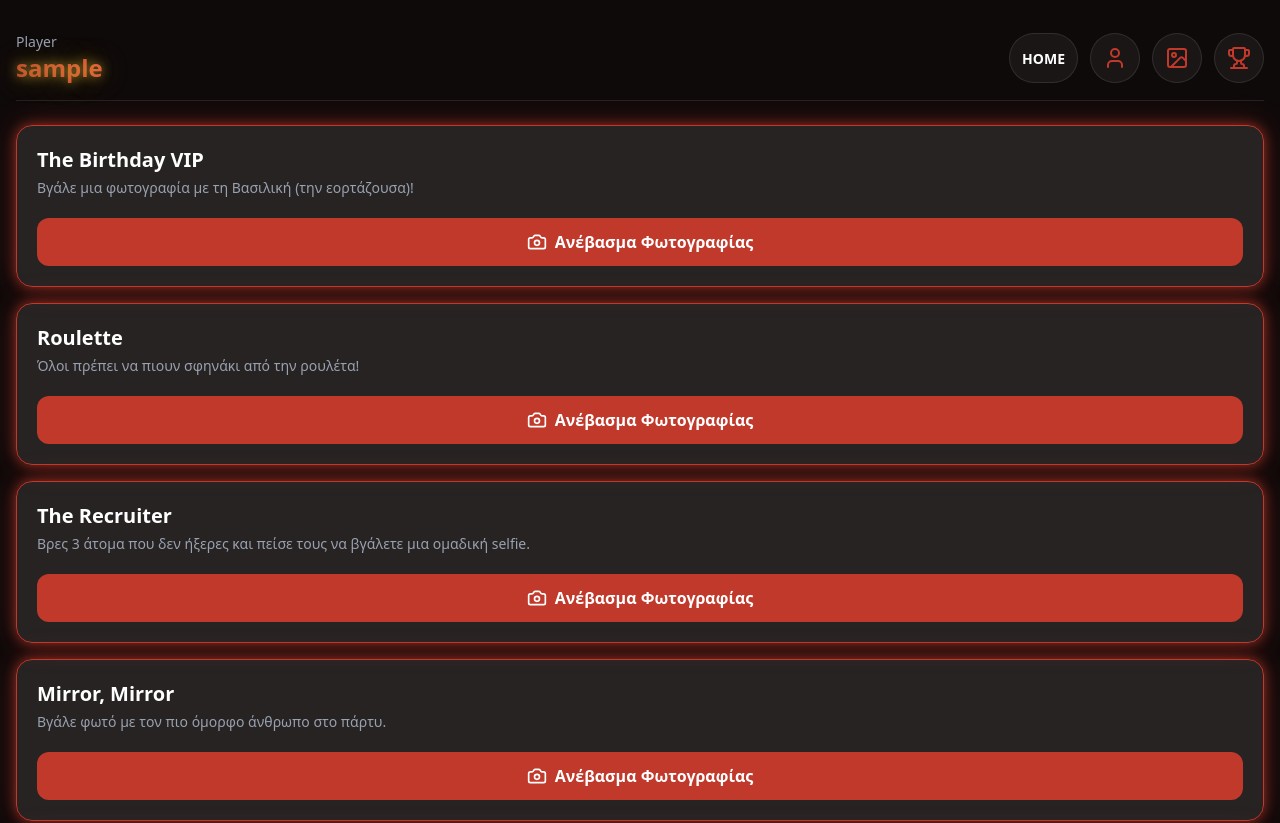
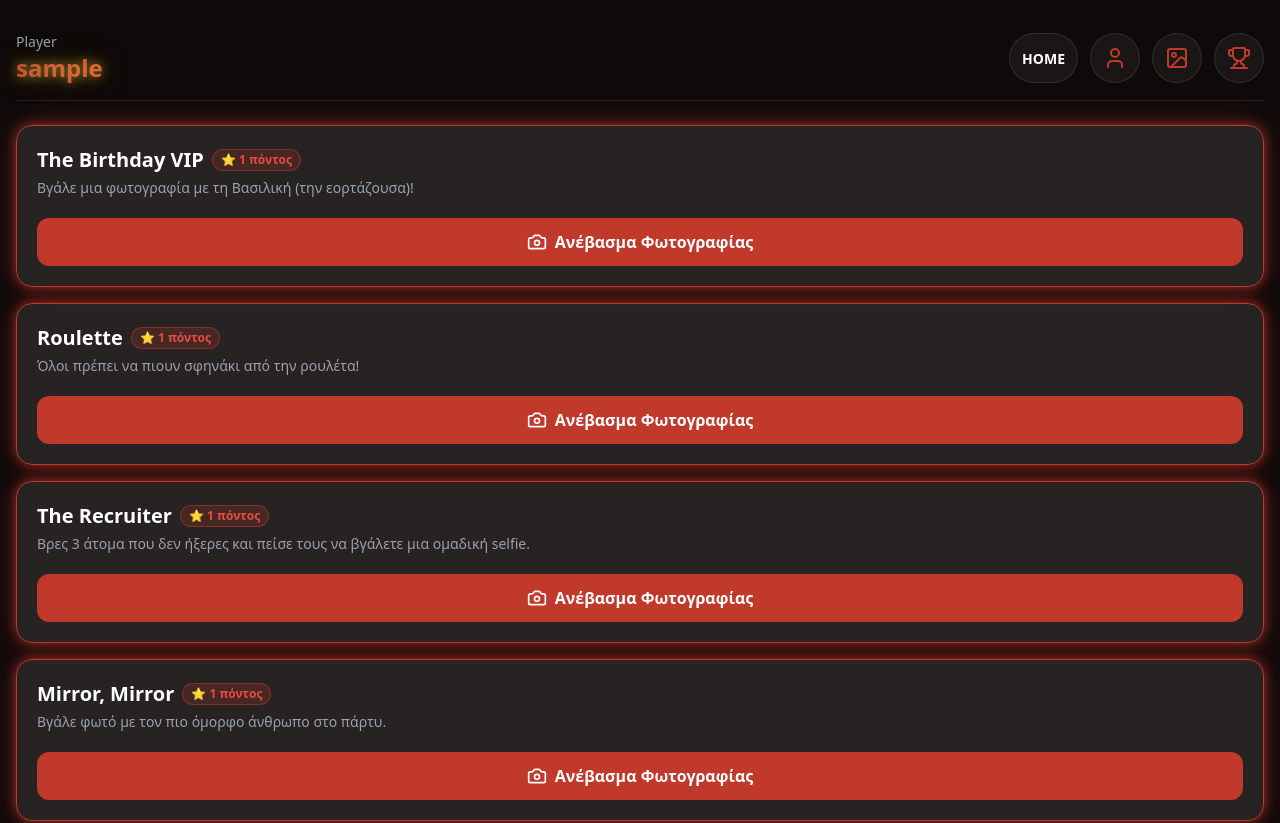
Before and after one commit to gamwmanos/vasos-party-app, a Next.js app: page /dashboard in a window 1280 px wide. Shown: the top 823 px of the page. Built offline with nearby package versions, Linux system fonts and the light colour scheme; no server answers; the database is empty; sample sign-in values are in the browser's storage.

Commit message:
Show points badge on each quest card

```diff
--- a/src/components/QuestCard.tsx
+++ b/src/components/QuestCard.tsx
@@ -37,8 +37,13 @@ export default function QuestCard({ quest, status, onComplete, isUploading, user
       )}
     >
       <div className="flex items-start justify-between gap-4">
-        <div>
-          <h3 className="text-xl font-bold text-white mb-1">{quest.title}</h3>
+        <div className="flex-1">
+          <div className="flex items-center gap-2 flex-wrap mb-1">
+            <h3 className="text-xl font-bold text-white">{quest.title}</h3>
+            <span className="flex items-center gap-1 bg-[#c0392b]/20 border border-[#c0392b]/50 text-[#e74c3c] text-xs font-black px-2 py-0.5 rounded-full">
+              ⭐ {quest.points ?? 1} {(quest.points ?? 1) === 1 ? "πόντος" : "πόντοι"}
+            </span>
+          </div>
           <p className="text-gray-400 text-sm">{quest.description}</p>
         </div>
 
```
